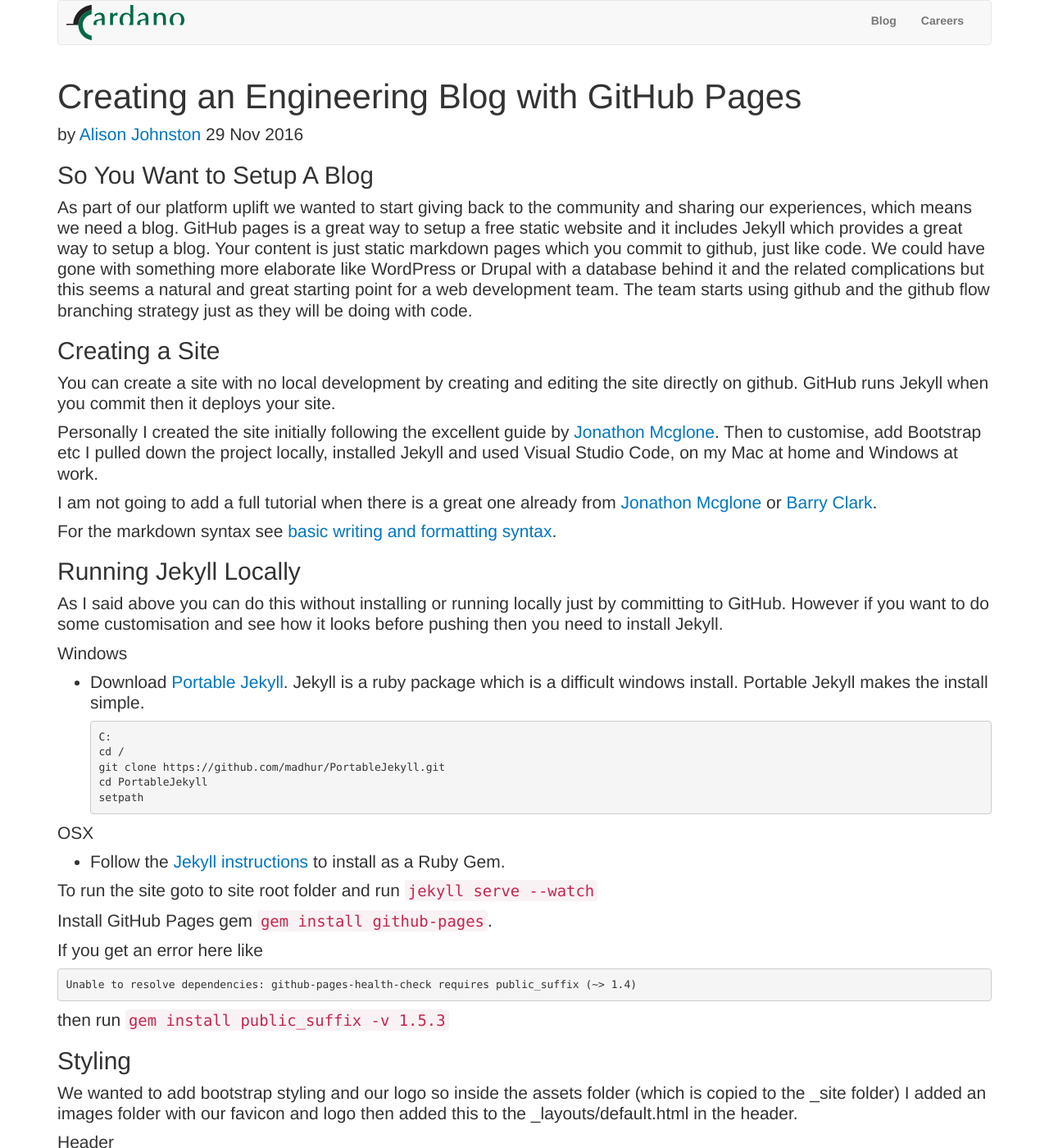
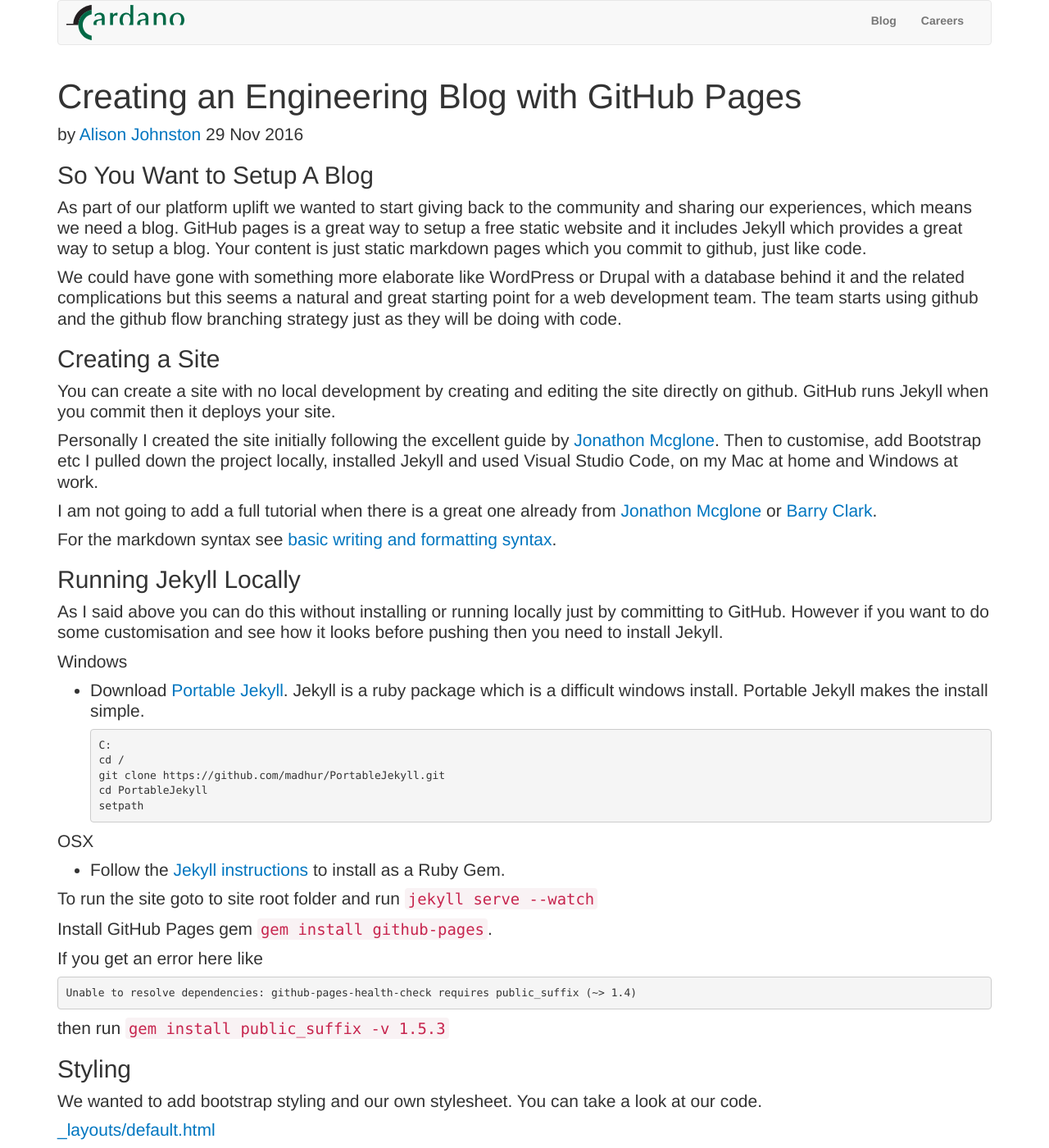
Before and after one commit to ronlawrence/cardano.github.io, a Jekyll site: the page built from _posts/2016-11-29-creating-an-engineering-blog.md, in a window 1280 px wide and 1400 px high. Shown: the whole window at 82% size. Built offline with Jekyll 4.4.1, drawn with Linux system fonts in a browser that asks for light colours; nearby versions of some CDN libraries; some of the changed text lies outside the part shown.

Commit message:
Updated blog

````diff
--- a/_layouts/default.html
+++ b/_layouts/default.html
@@ -2,13 +2,13 @@
 <html>
 
 <head>
-  <meta charset="utf-8">
-  <meta http-equiv="X-UA-Compatible" content="IE=edge">
-  <meta content="width=device-width,initial-scale=1" name="viewport">
+  <meta charset="utf-8"/>
+  <meta http-equiv="X-UA-Compatible" content="IE=edge"/>
+  <meta content="width=device-width,initial-scale=1" name="viewport"/>
   <link rel='shortcut icon' href='/assets/images/favicon.ico' type='image/x-icon' />
   <title>{{ page.title }}</title>
-  <link href="//maxcdn.bootstrapcdn.com/bootstrap/3.3.6/css/bootstrap.min.css" rel="stylesheet">
-  <link rel="stylesheet" type="text/css" href="/assets/css/main.css">
+  <link href="//maxcdn.bootstrapcdn.com/bootstrap/3.3.6/css/bootstrap.min.css" rel="stylesheet"/>
+  <link rel="stylesheet" type="text/css" href="/assets/css/main.css"/>
 </head>
 
 <body>
--- a/_posts/2016-11-29-creating-an-engineering-blog.md
+++ b/_posts/2016-11-29-creating-an-engineering-blog.md
@@ -8,7 +8,9 @@
 
 So You Want to Setup A Blog
 ---
-As part of our platform uplift we wanted to start giving back to the community and sharing our experiences, which means we need a blog.  GitHub pages is a great way to setup a free static website and it includes Jekyll which provides a great way to setup a blog.  Your content is just static markdown pages which you commit to github, just like code.  We could have gone with something more elaborate like WordPress or Drupal with a database behind it and the related complications but this seems a natural and great starting point for a web development team.  The team starts using github and the github flow branching strategy just as they will be doing with code.
+As part of our platform uplift we wanted to start giving back to the community and sharing our experiences, which means we need a blog.  GitHub pages is a great way to setup a free static website and it includes Jekyll which provides a great way to setup a blog.  Your content is just static markdown pages which you commit to github, just like code.
+
+We could have gone with something more elaborate like WordPress or Drupal with a database behind it and the related complications but this seems a natural and great starting point for a web development team.  The team starts using github and the github flow branching strategy just as they will be doing with code.
 
 Creating a Site
 ---
@@ -54,15 +56,33 @@
 
 Styling
 ---
-We wanted to add bootstrap styling and our logo so inside the assets folder (which is copied to the _site folder) I added an images folder with our favicon and logo then added this to the _layouts/default.html in the header.
+We wanted to add bootstrap styling and our own stylesheet.  You can take a look at our code.
 
-Header
+[_layouts/default.html](https://github.com/cardano/cardano.github.io/blob/master/_layouts/default.html)
+
+```js
+<head>
+  <link href="//maxcdn.bootstrapcdn.com/bootstrap/3.3.6/css/bootstrap.min.css" rel="stylesheet"/>
+  <link rel="stylesheet" type="text/css" href="/assets/css/main.css"/>
+  ...
+</head>
+```
+
+```js
+<body>
+  ...
+  <script src="https://ajax.googleapis.com/ajax/libs/jquery/1.10.2/jquery.min.js"></script>
+  <script src="//maxcdn.bootstrapcdn.com/bootstrap/3.3.6/js/bootstrap.min.js"></script>
+</body>
+```
+
+Next is and our logo so inside the assets folder (which is copied to the _site folder) I added an images folder with our favicon and logo then added this in the header.
 
 ```js
 <link rel='shortcut icon' href='/assets/images/favicon.ico' type='image/x-icon' />
 ```
 
-Body
+then the logo svg in the Body
 
 ```js
 <a href="/" class="navbar-brand">
--- a/index.html
+++ b/index.html
@@ -1,8 +1,8 @@
 ---
 layout: default
-title: Engineering@Cardano
+title: Cardano Engineering
 ---
 <div class="jumbotron">
-	<h1>Engineering @Cardano</h1>
+	<h1>Cardano Engineering</h1>
 	<p>Engineering the future of pensions and financial risk management</p>
 </div>
````
